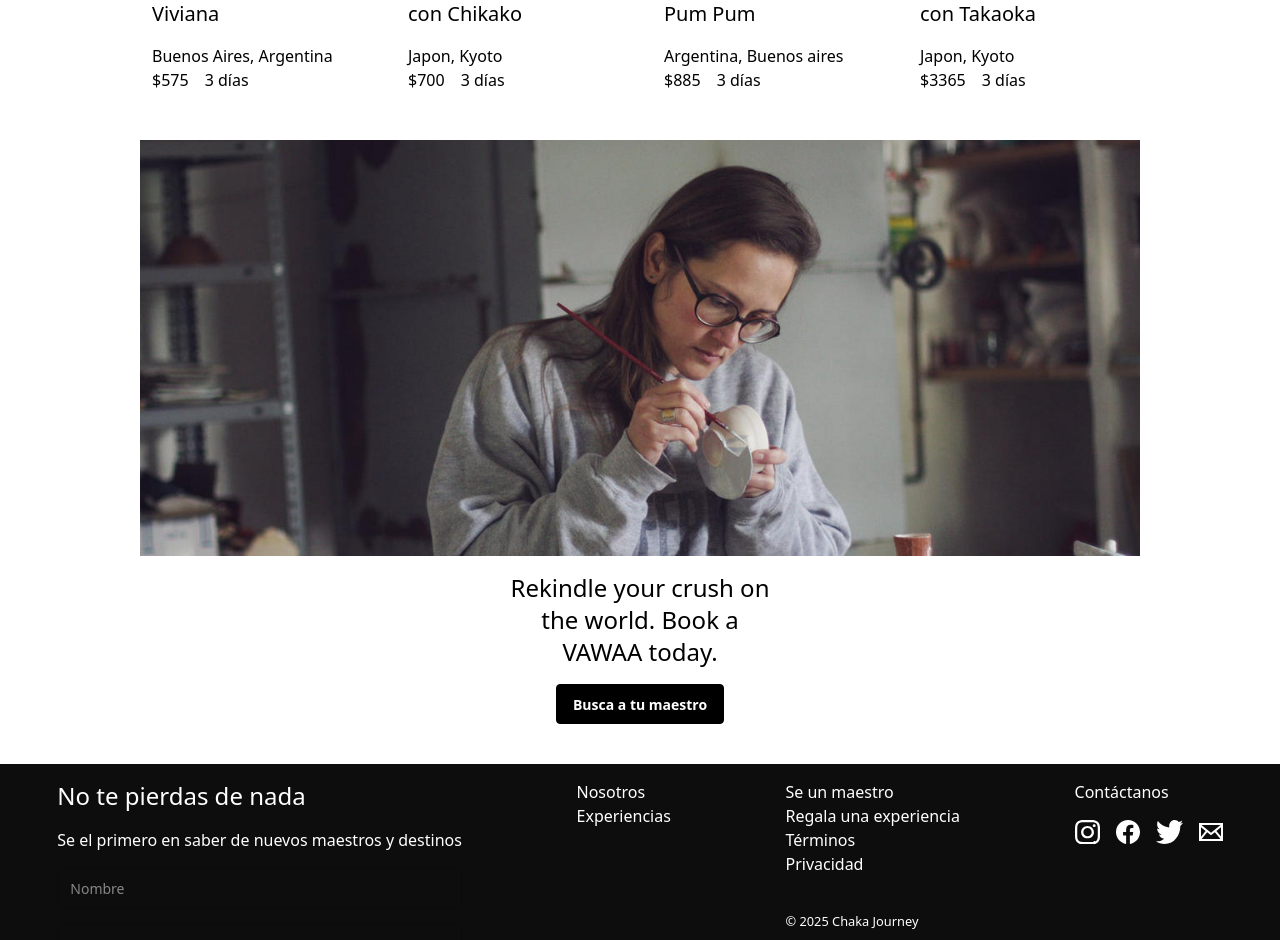
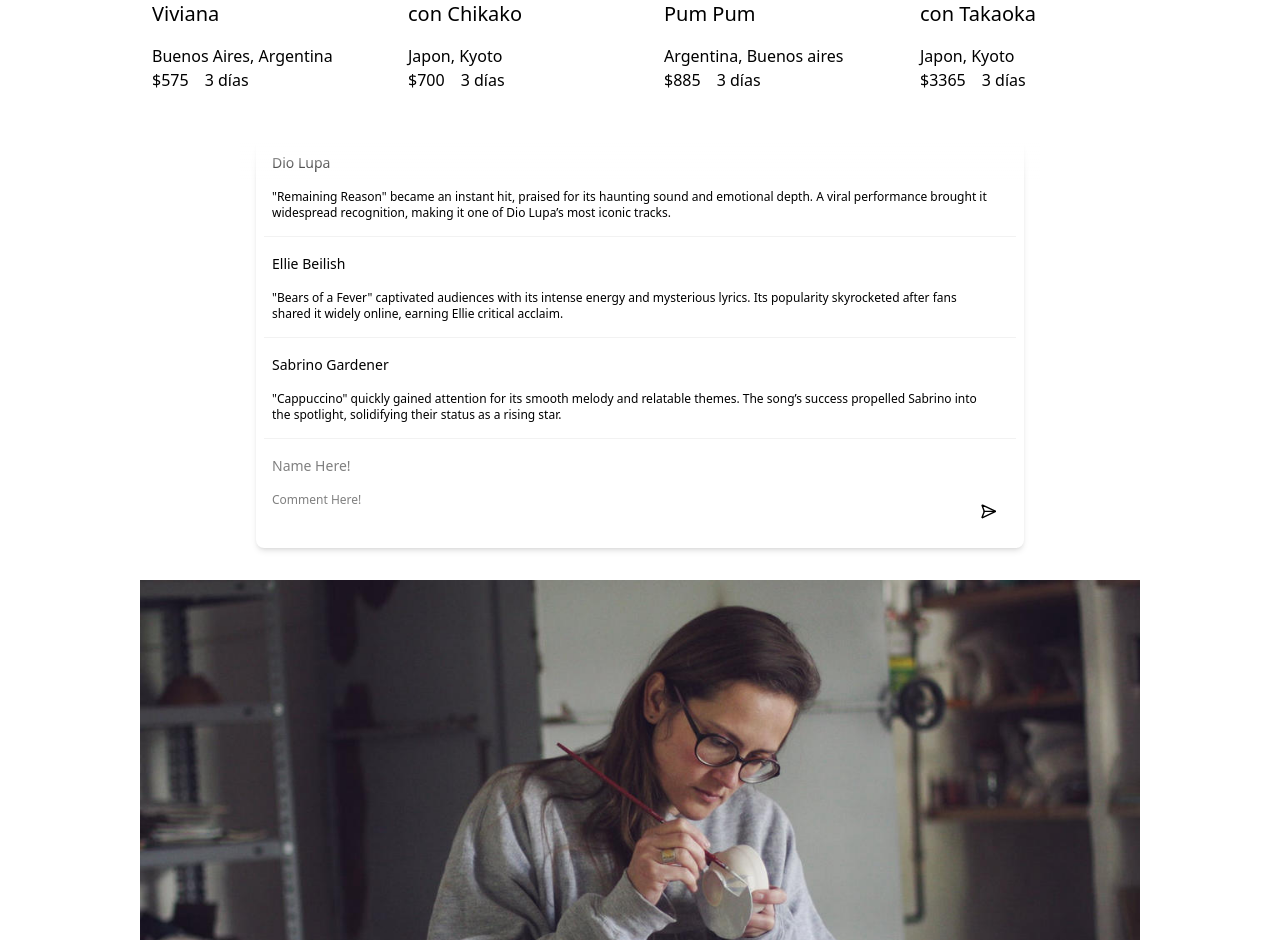
Before and after one commit to magirics/chaka_journey_website, a Next.js app: page /home in a window 1280 px wide. Shown: the part 2962-3902 px from the top of the page. Built offline with nearby package versions, Linux system fonts and the light colour scheme.

Commit message:
Add users comments in Home

```diff
--- /dev/null
+++ b/app/(frontend)/components/ui/CommentsChat.tsx
@@ -0,0 +1,70 @@
+'use client';
+
+import { useState } from "react";
+
+type CommentsChatProps = {
+    items: Array<{ name: string, comment: string }>
+};
+
+export default function CommentsChat({ items }: CommentsChatProps) {
+    const [comments, setComments] = useState<Array<{ name: string, comment: string }>>(items);
+    const [name, setName] = useState<string>('');
+    const [comment, setComment] = useState<string>('');
+
+    const onSendHandle = () => {
+        if (name != '' && comment != '') {
+            // Send to payload
+            setComments(comments => [...comments, { name, comment }]);
+            setComment('');
+            // setName('');
+        }
+    };
+
+    return <div className="relative">
+        <div className="max-h-110 w-full pb-8 px-4 md:w-200 overflow-hidden flex flex-col justify-end">
+            <div
+                className="absolute w-full left-0 top-0 h-10 z-10 "
+                style={{ backgroundImage: "linear-gradient(to bottom, rgba(255, 255, 255, 1), rgba(255, 255, 255, 0))" }}
+            />
+
+            <ul className="list bg-base-100 rounded-box shadow-md">
+                {comments.map(({ name, comment }, i) =>
+                    <li key={i} className="list-row">
+                        <div>{name}</div>
+                        <div className="list-col-wrap text-xs">
+                            {comment}
+                        </div>
+                    </li>
+                )}
+
+                <li className="list-row">
+                    <div>
+                        <input
+                            className="w-80 resize-none focus:p-2 transition-all duration-200 ease-in-out"
+                            placeholder="Name Here!"
+                            maxLength={40}
+                            value={name}
+                            onChange={event => setName(event.target.value)}
+                        />
+                    </div>
+                    <div className="list-col-wrap text-xs col-span-2">
+                        <div className="flex flex-row">
+                            <textarea
+                                className="field-sizing-content grow resize-none focus:p-2 transition-all duration-200 ease-in-out"
+                                placeholder="Comment Here!"
+                                rows={3}
+                                value={comment}
+                                onChange={event => setComment(event.target.value)}
+                            />
+
+                            <button className="btn btn-square btn-ghost ml-2" onClick={onSendHandle}>
+                                <svg className="size-[1.2em]" xmlns="http://www.w3.org/2000/svg" width="24" height="24" viewBox="0 0 24 24" fill="none" stroke="currentColor" strokeWidth="2" strokeLinecap="round" strokeLinejoin="round"><path d="M3.714 3.048a.498.498 0 0 0-.683.627l2.843 7.627a2 2 0 0 1 0 1.396l-2.842 7.627a.498.498 0 0 0 .682.627l18-8.5a.5.5 0 0 0 0-.904z" /><path d="M6 12h16" /></svg>
+                            </button>
+                        </div>
+                    </div>
+                </li>
+            </ul>
+        </div>
+
+    </div >
+}
--- a/app/(frontend)/home/page.tsx
+++ b/app/(frontend)/home/page.tsx
@@ -1,3 +1,4 @@
+import CommentsChat from "@/ui/CommentsChat";
 import MasterCarousel from "@/ui/MasterCarousel";
 
 const experienceCarouselItems = [
@@ -35,6 +36,12 @@ const experienceCarouselItems = [
     user: { name: "Katie" },
   },
 ];
+
+const chatCommentsItems = [
+  { name: 'Dio Lupa', comment: '"Remaining Reason" became an instant hit, praised for its haunting sound and emotional depth. A viral performance brought it widespread recognition, making it one of Dio Lupa’s most iconic tracks.' },
+  { name: 'Ellie Beilish', comment: '"Bears of a Fever" captivated audiences with its intense energy and mysterious lyrics. Its popularity skyrocketed after fans shared it widely online, earning Ellie critical acclaim.' },
+  { name: 'Sabrino Gardener', comment: '"Cappuccino" quickly gained attention for its smooth melody and relatable themes. The song’s success propelled Sabrino into the spotlight, solidifying their status as a rising star.' },
+]
 
 export default function Home() {
   return (
@@ -87,6 +94,8 @@ export default function Home() {
       <div className="mb-8 px-6 md:w-screen">
         <MasterCarousel />
       </div>
+
+      <CommentsChat items={chatCommentsItems} />
 
       <div className="mb-10 flex flex-col items-center gap-4">
         <img src="/draft/home/hero_bottom.jpg" />
```
